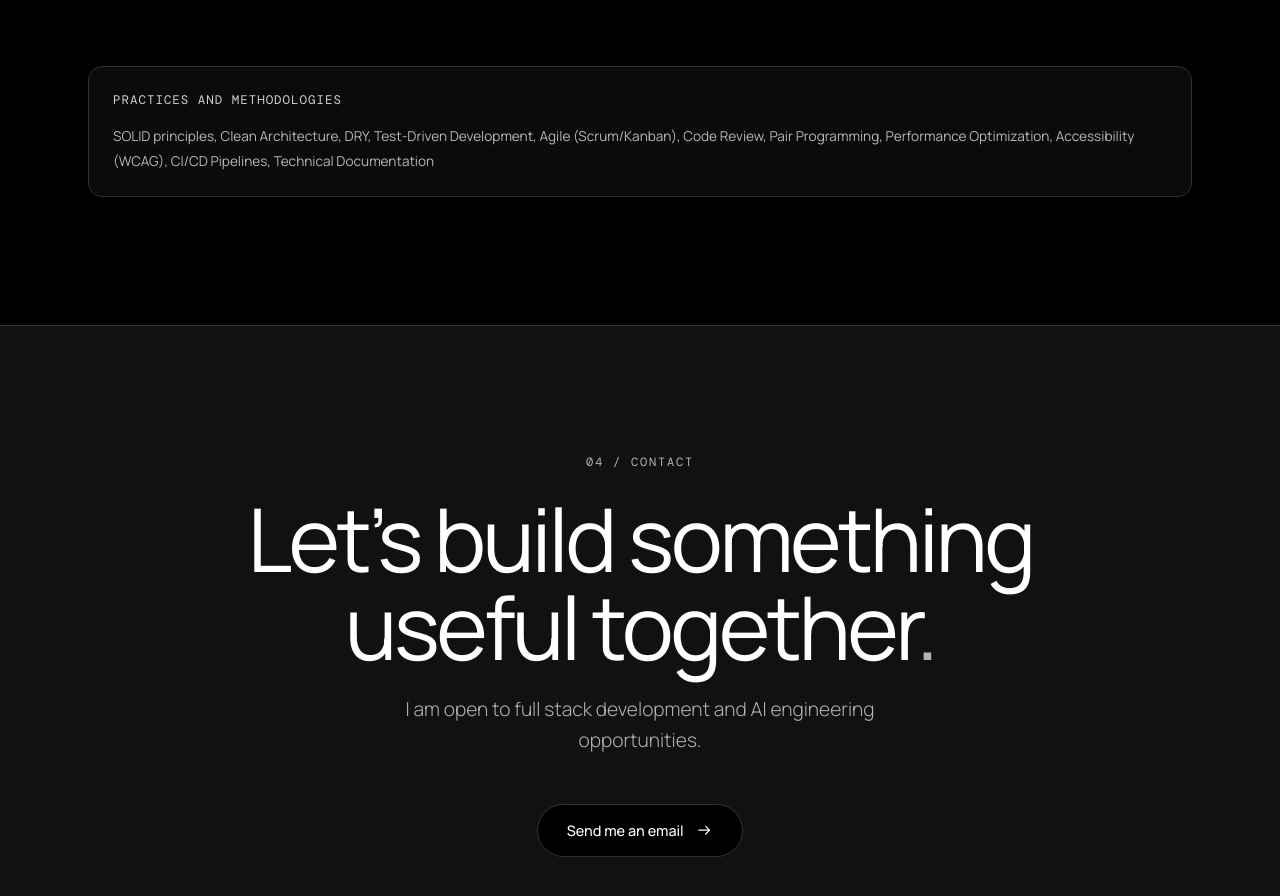
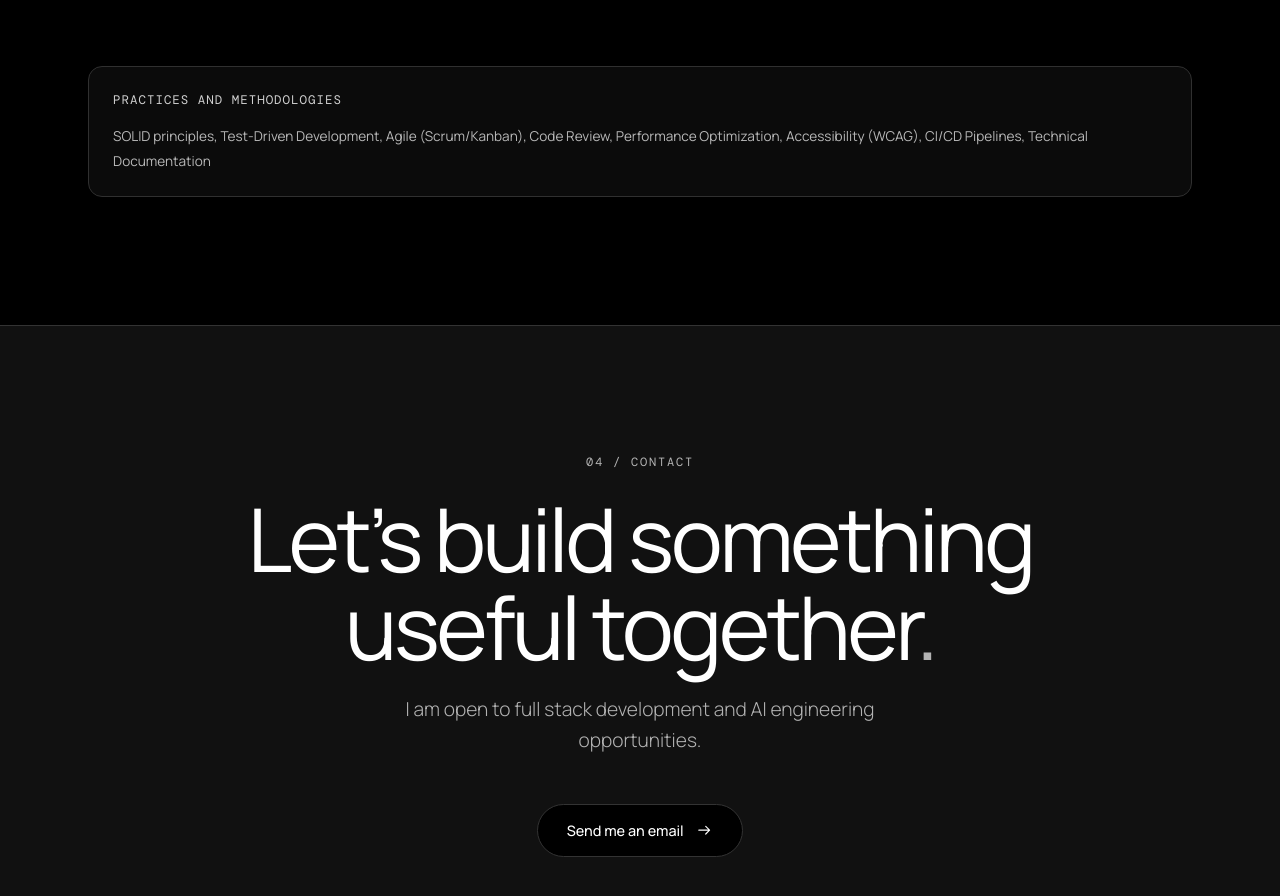
Before and after one commit to rabpaulo/rabpaulo.github.io, a React (Vite) app in the folder client/: page / in a window 1280 px wide. Shown: the part 3345-4241 px from the top of the page. Built offline with nearby package versions, Linux system fonts and the light colour scheme; the HTML template or start-up script is replaced by a standard one.

Commit message:
Remove selected practices from Tech Stack copy

```diff
--- a/client/src/data/portfolio.ts
+++ b/client/src/data/portfolio.ts
@@ -148,7 +148,7 @@ export const portfolioContent = {
         { title: 'Exploring', descriptor: 'Building expertise', skills: skillStacks.exploring },
       ],
       practicesHeading: 'Practices and methodologies',
-      practices: 'SOLID principles, Clean Architecture, DRY, Test-Driven Development, Agile (Scrum/Kanban), Code Review, Pair Programming, Performance Optimization, Accessibility (WCAG), CI/CD Pipelines, Technical Documentation',
+      practices: 'SOLID principles, Test-Driven Development, Agile (Scrum/Kanban), Code Review, Performance Optimization, Accessibility (WCAG), CI/CD Pipelines, Technical Documentation',
     },
     contact: {
       eyebrow: '04 / Contact',
@@ -257,7 +257,7 @@ export const portfolioContent = {
         { title: 'Explorando', descriptor: 'Construindo experiência', skills: skillStacks.exploring },
       ],
       practicesHeading: 'Práticas e metodologias',
-      practices: 'Princípios SOLID, Clean Architecture, DRY, Desenvolvimento Orientado a Testes, Ágil (Scrum/Kanban), Revisão de código, Programação em pares, Otimização de performance, Acessibilidade (WCAG), Pipelines de CI/CD, Documentação técnica',
+      practices: 'Princípios SOLID, Desenvolvimento Orientado a Testes, Ágil (Scrum/Kanban), Revisão de código, Otimização de performance, Acessibilidade (WCAG), Pipelines de CI/CD, Documentação técnica',
     },
     contact: {
       eyebrow: '04 / Contato',
```
